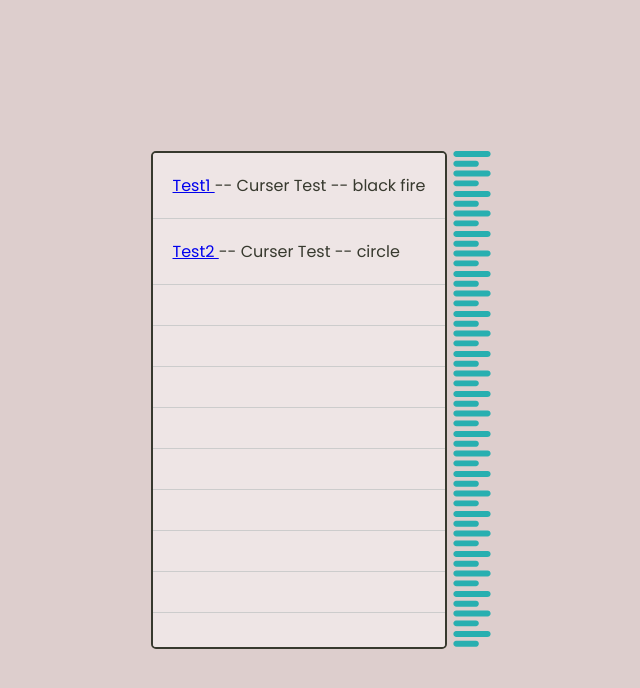
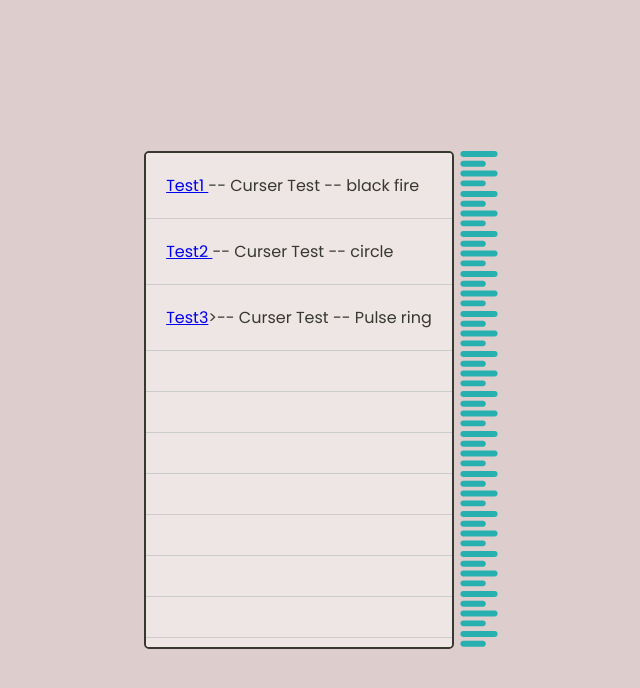
Before and after one commit to MauroMau/Test, a plain HTML site: page index.html in a window 1280 px wide. Shown: the whole page, without its empty margins (316-956 px from the left). Drawn offline with Linux system fonts and the light colour scheme.

Commit message:
Update index.html

```diff
--- a/index.html
+++ b/index.html
@@ -13,15 +13,15 @@
       <ul>
         <li><a href="https://mauromau.github.io/test/test1.html">Test1  </a><a>-- Curser Test -- black fire</a></li>
         <li><a href="https://mauromau.github.io/test/test2.html">Test2  </a><a>-- Curser Test -- circle</a></li>
-        <li><a href="#"></a></li>
-        <li><a href="#"></a></li>
-        <li><a href="#"></a></li>
-        <li><a href="#"></a></li>
-        <li><a href="#"></a></li>
-        <li><a href="#"></a></li>
-        <li><a href="#"></a></li>
-        <li><a href="#"></a></li>
-        <li><a href="#"></a></li>
+        <li><a href="https://mauromau.github.io/test/test3.html">Test3</a>><a>-- Curser Test -- Pulse ring</a></li>
+        <li><a href="#"></a><a></a></li>
+        <li><a href="#"></a><a></a></li>
+        <li><a href="#"></a><a></a></li>
+        <li><a href="#"></a><a></a></li>
+        <li><a href="#"></a><a></a></li>
+        <li><a href="#"></a><a></a></li>
+        <li><a href="#"></a><a></a></li>
+        <li><a href="#"></a><a></a></li>
       </ul>
     </div>
     <div class="animation"></div>
```
